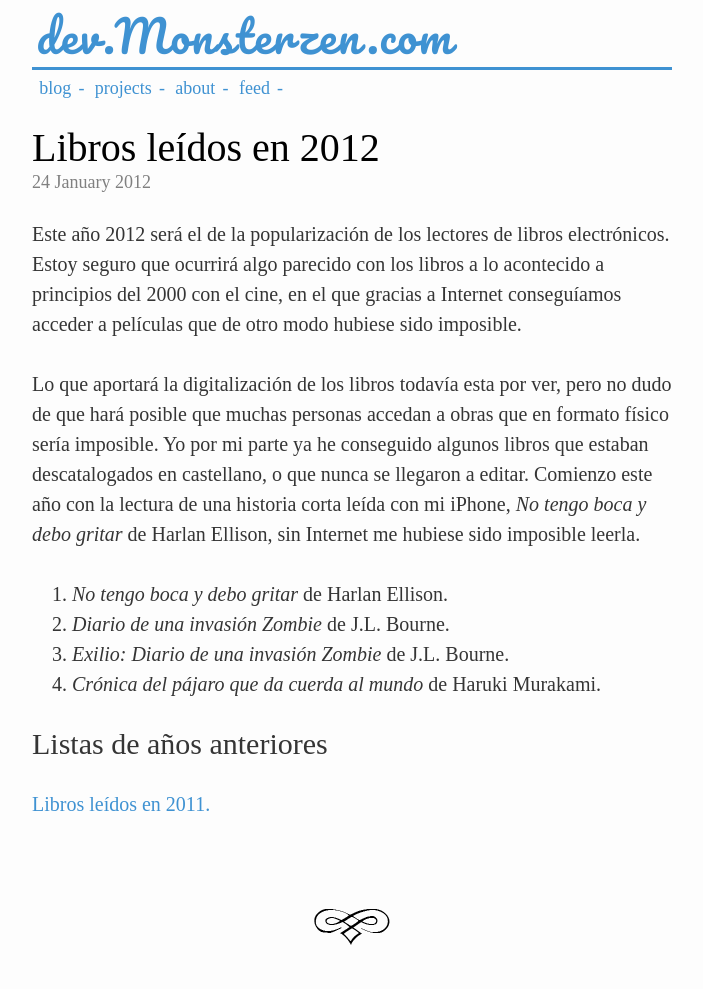
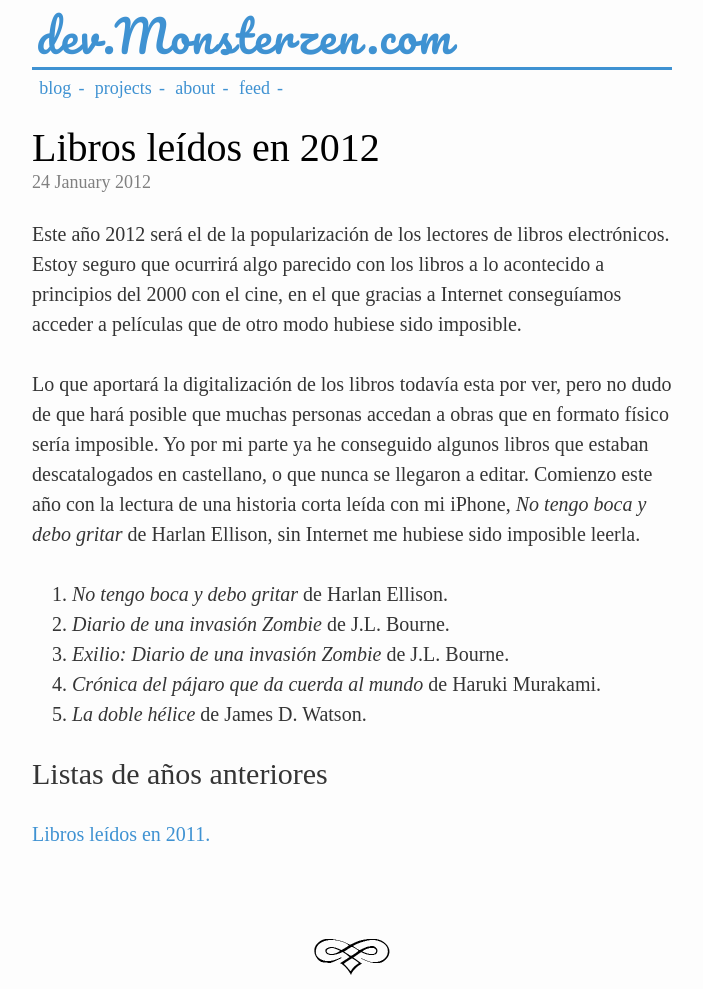
Before and after one commit to jfcalvo/jfcalvo.github.com, a Jekyll site: the page built from _posts/2012-01-24-libros-leidos-en-2012.markdown, in a window 1280 px wide. Shown: the whole page, without its empty margins (288-991 px from the left). Built offline with Jekyll 4.4.1, drawn with Linux system fonts in a browser that asks for light colours; some web fonts are replaced; before the commit the page ends 959 px from its top, so only the background shows below that.

Commit message:
Añadido libro La doble hélice.

```diff
--- a/_posts/2012-01-24-libros-leidos-en-2012.markdown
+++ b/_posts/2012-01-24-libros-leidos-en-2012.markdown
@@ -14,6 +14,7 @@ Lo que aportará la digitalización de los libros todavía esta por ver, pero no
 2. *Diario de una invasión Zombie* de J.L. Bourne.
 3. *Exilio: Diario de una invasión Zombie* de J.L. Bourne.
 4. *Crónica del pájaro que da cuerda al mundo* de Haruki Murakami.
+5. *La doble hélice* de James D. Watson.
 
 ## Listas de años anteriores
 
```
